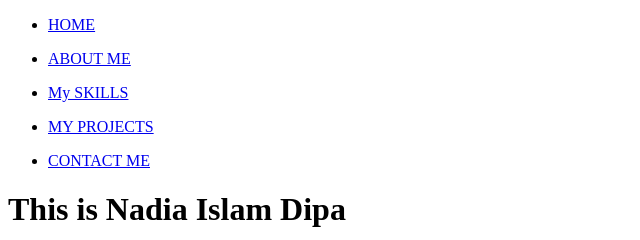
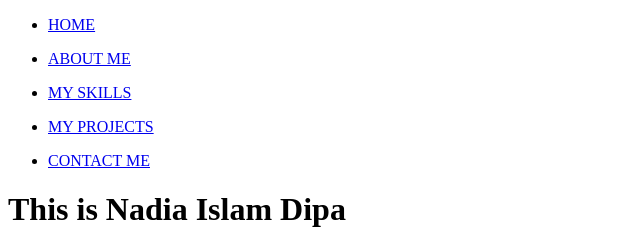
Before and after one commit to NadiaDipa/my-html-portfolio, a plain HTML site: page index.html in a window 1280 px wide. Shown: the top 240 px of the page, 0-640 px from the left. Drawn offline with Linux system fonts and the light colour scheme.

Commit message:
Resolved merge conflicts

```diff
--- a/index.html
+++ b/index.html
@@ -17,7 +17,7 @@
         <li><a href="#aboutme">ABOUT ME</a></li>
       </ul>
       <ul>
-        <li><a href="#my-skills">My SKILLS</a></li>
+        <li><a href="#my-skills">MY SKILLS</a></li>
       </ul>
       <ul>
         <li><a href="#my-projects">MY PROJECTS</a></li>
```
